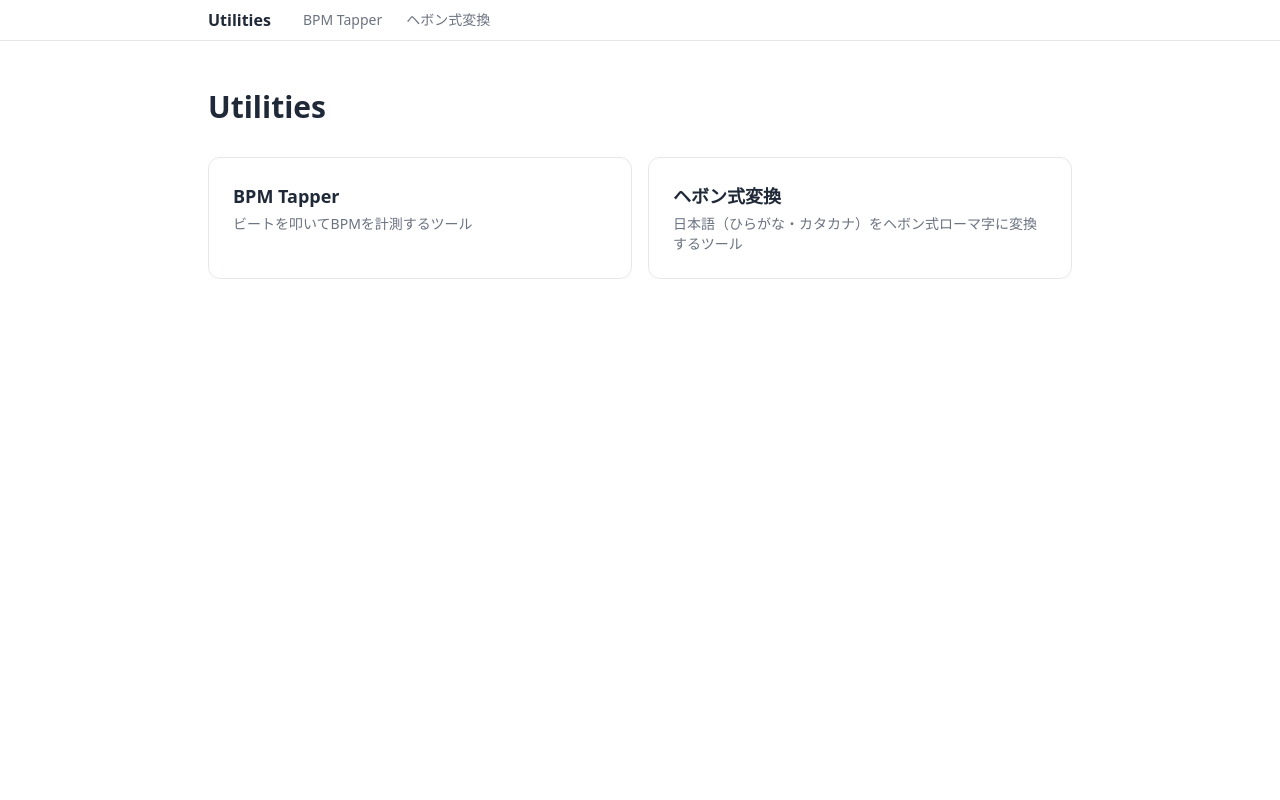
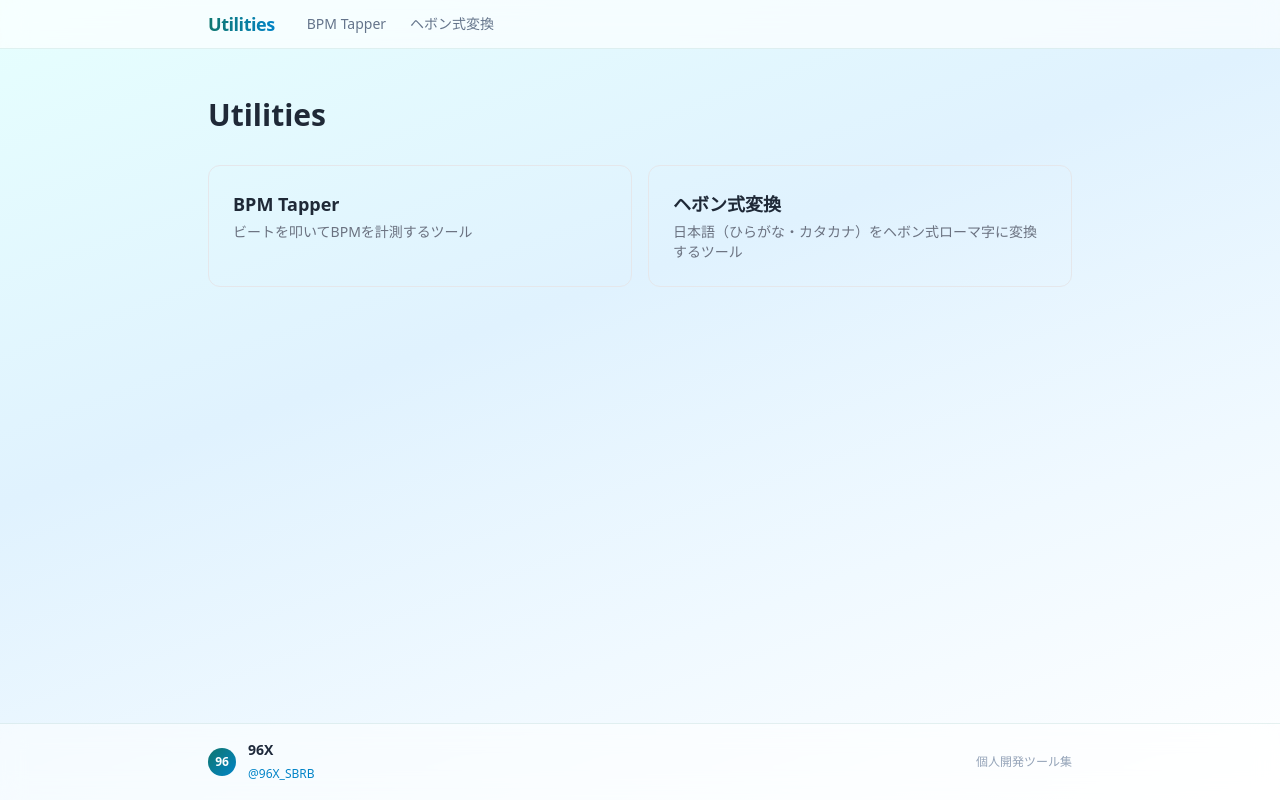
Before and after one commit to kuroto-96X/Utilities-Svelte, a SvelteKit app: page / in a window 1280 px wide. Built offline with nearby package versions, Linux system fonts and the light colour scheme.

Commit message:
style: ナビゲーションをすりガラス化・フッターを追加

```diff
--- a/src/routes/+layout.svelte
+++ b/src/routes/+layout.svelte
@@ -10,23 +10,30 @@
   <link rel="icon" href="{favicon}" />
 </svelte:head>
 
-<div class="min-h-screen flex flex-col">
-  <header class="border-b border-gray-200 bg-white sticky top-0 z-10">
-    <nav class="max-w-4xl mx-auto px-4 py-2 flex items-center gap-6">
-      <a href="/" class="font-bold text-gray-800 mr-2">Utilities</a>
+<div class="gradient-bg flex flex-col">
+  <header class="sticky top-0 z-10 border-b border-teal-700/10 bg-white/65 backdrop-blur-md">
+    <nav class="max-w-4xl mx-auto px-4 py-2.5 flex items-center gap-6">
+      <a
+        href="/"
+        class="font-extrabold text-lg tracking-tight mr-2 bg-gradient-to-r from-teal-700 to-sky-600 bg-clip-text text-transparent"
+      >
+        Utilities
+      </a>
       <a
         href="/bpm-tapper"
         class="text-sm font-medium transition-colors"
-        class:text-blue-600={($page.url.pathname as string) === '/bpm-tapper'}
-        class:text-gray-500={($page.url.pathname as string) !== '/bpm-tapper'}
+        class:text-teal-700={($page.url.pathname as string) === '/bpm-tapper'}
+        class:font-semibold={($page.url.pathname as string) === '/bpm-tapper'}
+        class:text-slate-500={($page.url.pathname as string) !== '/bpm-tapper'}
       >
         BPM Tapper
       </a>
       <a
         href="/hepburn-converter"
         class="text-sm font-medium transition-colors"
-        class:text-blue-600={($page.url.pathname as string) === '/hepburn-converter'}
-        class:text-gray-500={($page.url.pathname as string) !== '/hepburn-converter'}
+        class:text-teal-700={($page.url.pathname as string) === '/hepburn-converter'}
+        class:font-semibold={($page.url.pathname as string) === '/hepburn-converter'}
+        class:text-slate-500={($page.url.pathname as string) !== '/hepburn-converter'}
       >
         ヘボン式変換
       </a>
@@ -36,4 +43,25 @@
   <main class="flex-1">
     {@render children()}
   </main>
+
+  <footer class="border-t border-teal-700/10 bg-white/50 backdrop-blur-md">
+    <div class="max-w-4xl mx-auto px-4 py-4 flex items-center justify-between">
+      <div class="flex items-center gap-3">
+        <div
+          class="w-7 h-7 rounded-full bg-gradient-to-br from-teal-700 to-sky-600 flex items-center justify-center text-white text-xs font-bold select-none"
+          aria-hidden="true"
+        >96</div>
+        <div>
+          <p class="text-sm font-bold text-slate-800">96X</p>
+          <a
+            href="https://x.com/96X_SBRB"
+            target="_blank"
+            rel="noopener noreferrer"
+            class="text-xs text-sky-600 hover:underline"
+          >@96X_SBRB</a>
+        </div>
+      </div>
+      <p class="text-xs text-slate-400">個人開発ツール集</p>
+    </div>
+  </footer>
 </div>
```
